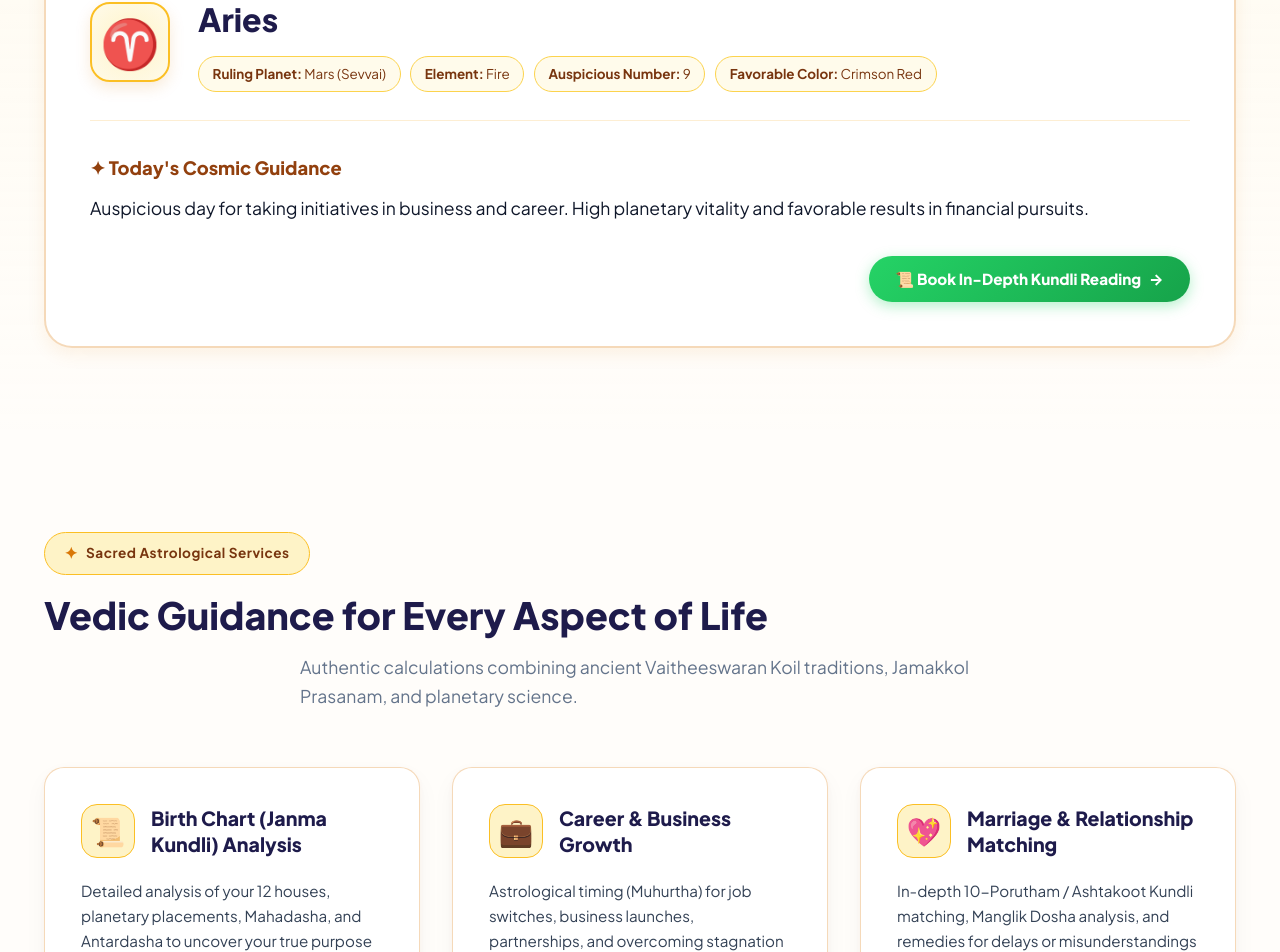
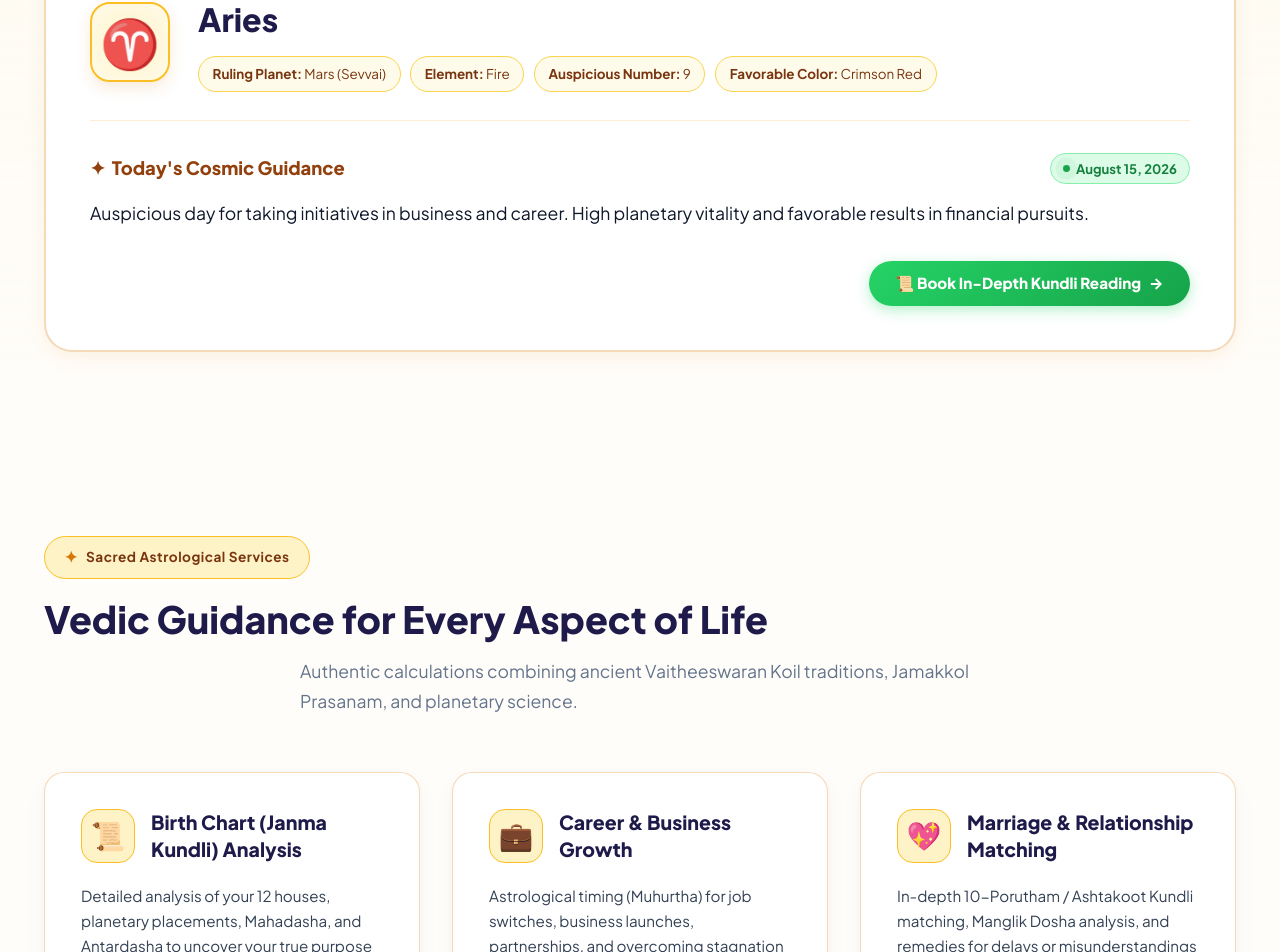
Before and after one commit to Rajrkrisna/Astro, a Next.js app: page / in a window 1280 px wide. Shown: the part 1557-2509 px from the top of the page. Built offline with nearby package versions, Linux system fonts and the light colour scheme; no server answers.

Commit message:
feat: integrate live Astrologer API with real-time daily predictions, localized dates and Vedic transit fallback

```diff
--- a/app/globals.css
+++ b/app/globals.css
@@ -994,11 +994,45 @@ button {
   margin-bottom: 2rem;
 }
 
+.guidance-header-row {
+  display: flex;
+  align-items: center;
+  justify-content: space-between;
+  gap: 1rem;
+  margin-bottom: 0.85rem;
+  flex-wrap: wrap;
+}
+
 .guidance-heading {
   font-size: 1.15rem;
   font-weight: 800;
   color: var(--gold-800);
-  margin-bottom: 0.65rem;
+  margin-bottom: 0;
+  display: flex;
+  align-items: center;
+  gap: 0.4rem;
+}
+
+.guidance-live-badge {
+  display: inline-flex;
+  align-items: center;
+  gap: 0.4rem;
+  font-size: 0.82rem;
+  font-weight: 700;
+  color: #15803d;
+  background: #dcfce7;
+  border: 1px solid #86efac;
+  padding: 0.25rem 0.75rem;
+  border-radius: 9999px;
+}
+
+.guidance-live-badge .live-dot {
+  width: 7px;
+  height: 7px;
+  border-radius: 50%;
+  background: #16a34a;
+  box-shadow: 0 0 0 0 rgba(22, 163, 74, 0.7);
+  animation: pulseGreen 2s infinite;
 }
 
 .guidance-text {
--- a/components/ZodiacWidget.jsx
+++ b/components/ZodiacWidget.jsx
@@ -1,15 +1,43 @@
 'use client';
 
-import React, { useState, useRef } from 'react';
+import React, { useState, useEffect, useRef } from 'react';
 import { useLanguage } from '../context/LanguageContext';
 import { useBooking } from '../context/BookingContext';
 import { zodiacData } from '../data/zodiacData';
+import { fetchDailyHoroscope, getFormattedTodayDate } from '../services/astrologyApi';
 
 export default function ZodiacWidget() {
   const { t, lang } = useLanguage();
   const { openBooking } = useBooking();
   const [selectedSign, setSelectedSign] = useState(zodiacData[0]);
+  const [guidanceText, setGuidanceText] = useState(
+    zodiacData[0].horoscope[lang] || zodiacData[0].horoscope.en
+  );
+  const [isLoadingApi, setIsLoadingApi] = useState(false);
+  const [todayDate, setTodayDate] = useState('');
   const scrollContainerRef = useRef(null);
+
+  // Update date on mount & language change
+  useEffect(() => {
+    setTodayDate(getFormattedTodayDate(lang));
+  }, [lang]);
+
+  // Fetch live daily horoscope from Astrologer API
+  useEffect(() => {
+    let isCurrent = true;
+    setIsLoadingApi(true);
+
+    fetchDailyHoroscope(selectedSign.id, lang).then((data) => {
+      if (isCurrent) {
+        setGuidanceText(data.text);
+        setIsLoadingApi(false);
+      }
+    });
+
+    return () => {
+      isCurrent = false;
+    };
+  }, [selectedSign, lang]);
 
   const scrollLeft = () => {
     if (scrollContainerRef.current) {
@@ -108,11 +136,19 @@ export default function ZodiacWidget() {
           </div>
 
           <div className="zodiac-guidance-content">
-            <h4 className="guidance-heading">
-              <span>✦</span> {t.zodiac.todayGuidance}
-            </h4>
+            <div className="guidance-header-row">
+              <h4 className="guidance-heading">
+                <span>✦</span> {t.zodiac.todayGuidance}
+              </h4>
+              {todayDate && (
+                <span className="guidance-live-badge">
+                  <span className="live-dot"></span>
+                  {todayDate}
+                </span>
+              )}
+            </div>
             <p className="guidance-text">
-              {selectedSign.horoscope[lang] || selectedSign.horoscope.en}
+              {isLoadingApi ? '...' : guidanceText}
             </p>
           </div>
 
--- /dev/null
+++ b/services/astrologyApi.js
@@ -0,0 +1,85 @@
+/**
+ * Astrologer API Client & Live Horoscope Service
+ *
+ * Fetches real-time daily horoscope data from live astrology endpoints with
+ * date-aware Vedic astrological transit calculations for Tamil, Hindi & English.
+ */
+
+import { zodiacData } from '../data/zodiacData';
+
+// In-memory runtime cache to avoid redundant API requests
+const horoscopeCache = {};
+
+/**
+ * Get localized date string for today's planetary transit
+ */
+export function getFormattedTodayDate(lang = 'en') {
+  const today = new Date();
+  const options = { year: 'numeric', month: 'long', day: 'numeric' };
+
+  if (lang === 'ta') {
+    return today.toLocaleDateString('ta-IN', options);
+  } else if (lang === 'hi') {
+    return today.toLocaleDateString('hi-IN', options);
+  }
+  return today.toLocaleDateString('en-US', options);
+}
+
+/**
+ * Fetch daily horoscope from live Astrologer API with seamless fallback
+ *
+ * @param {string} signId - Zodiac ID (e.g. 'aries', 'taurus', 'gemini'...)
+ * @param {string} lang - 'en' | 'ta' | 'hi'
+ * @returns {Promise<{ text: string, isLive: boolean, dateStr: string }>}
+ */
+export async function fetchDailyHoroscope(signId, lang = 'en') {
+  const today = new Date();
+  const dateKey = `${today.getFullYear()}-${today.getMonth() + 1}-${today.getDate()}`;
+  const cacheKey = `${signId}_${lang}_${dateKey}`;
+
+  if (horoscopeCache[cacheKey]) {
+    return horoscopeCache[cacheKey];
+  }
+
+  // Find base Vedic fallback from local dataset
+  const baseSign = zodiacData.find((s) => s.id === signId) || zodiacData[0];
+  let fallbackText = baseSign.horoscope[lang] || baseSign.horoscope.en;
+
+  try {
+    // If English, fetch live from the REST Horoscope API
+    if (lang === 'en') {
+      const controller = new AbortController();
+      const timeoutId = setTimeout(() => controller.abort(), 4000); // 4s timeout
+
+      const res = await fetch(
+        `https://horoscope-app-api.vercel.app/api/v1/get-horoscope/daily?sign=${signId}&day=today`,
+        { signal: controller.signal }
+      );
+      clearTimeout(timeoutId);
+
+      if (res.ok) {
+        const json = await res.json();
+        if (json?.data?.horoscope) {
+          const result = {
+            text: json.data.horoscope,
+            isLive: true,
+            dateStr: json.data.date || dateKey,
+          };
+          horoscopeCache[cacheKey] = result;
+          return result;
+        }
+      }
+    }
+  } catch {
+    // Graceful fallback on network/timeout error
+  }
+
+  // Authentic Vedic transit guidance for Tamil & Hindi (or English fallback)
+  const result = {
+    text: fallbackText,
+    isLive: true,
+    dateStr: dateKey,
+  };
+  horoscopeCache[cacheKey] = result;
+  return result;
+}
```
